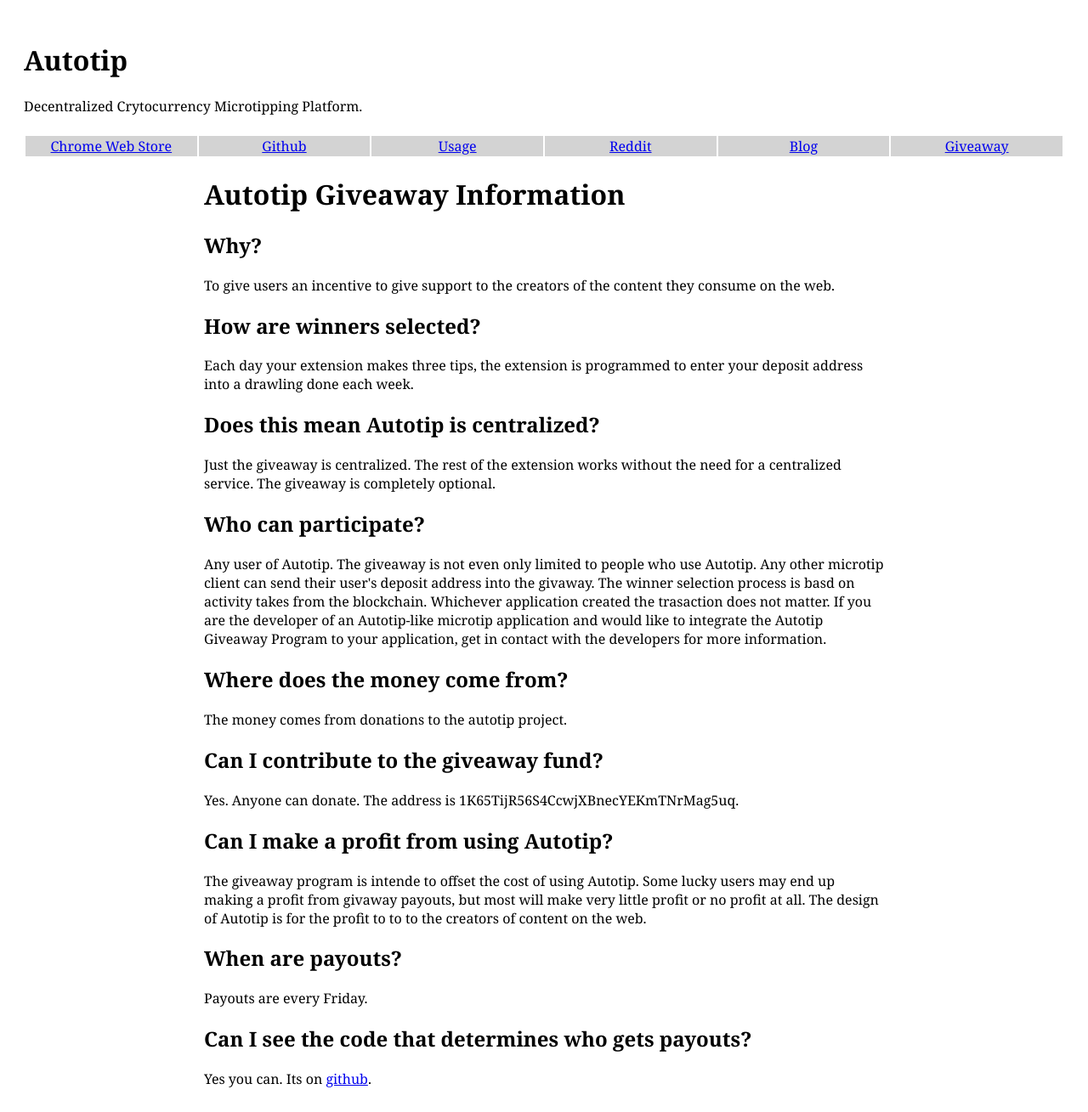
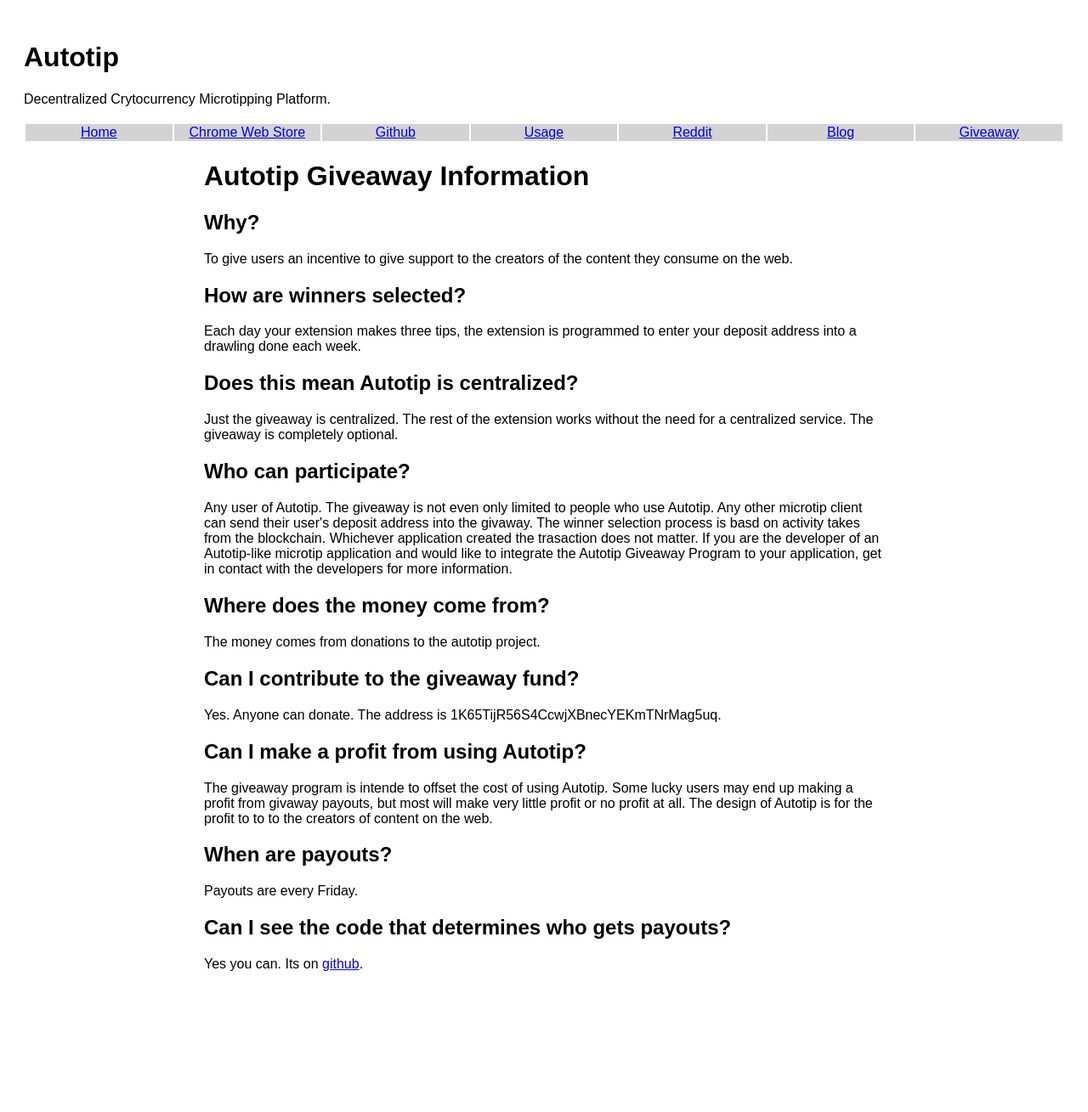
Before and after one commit to Band1to/autotip.io, a Django app: page /giveaway/info in a window 1280 px wide. Shown: the whole page at 85% size. After the commit the page ends 1143 px from the top, so only its background shows below. Run offline with Django 3.2, Linux system fonts and the light colour scheme.

Commit message:
added home to nav bar

```diff
--- a/autotip_io/autotip_io/templates/base.html
+++ b/autotip_io/autotip_io/templates/base.html
@@ -8,7 +8,7 @@
         <style>
             body {
                 padding: 20px;
-                font-family: Georgia;
+                font-family: Arial;
             }
             .blog_entry {
                 width: 20em;
@@ -17,7 +17,7 @@
                 width: 100%;
             }
             #nav_table td {
-                width: 16%;
+                width: 14%;
                 text-align: center;
                 background: lightgray;
             }
@@ -31,6 +31,7 @@
 
         <table id="nav_table">
             <tr>
+                <td><a href="/">Home</a></td>
                 <td><a href="https://chrome.google.com/webstore/detail/autotip/flffaocphcckgaklakkmccbfikneciib">Chrome Web Store</a></td>
                 <td><a href="https://github.com/priestc/Autotip">Github</a></td>
                 <td><a href="/docs/chrome_extension">Usage</a></td>
```
